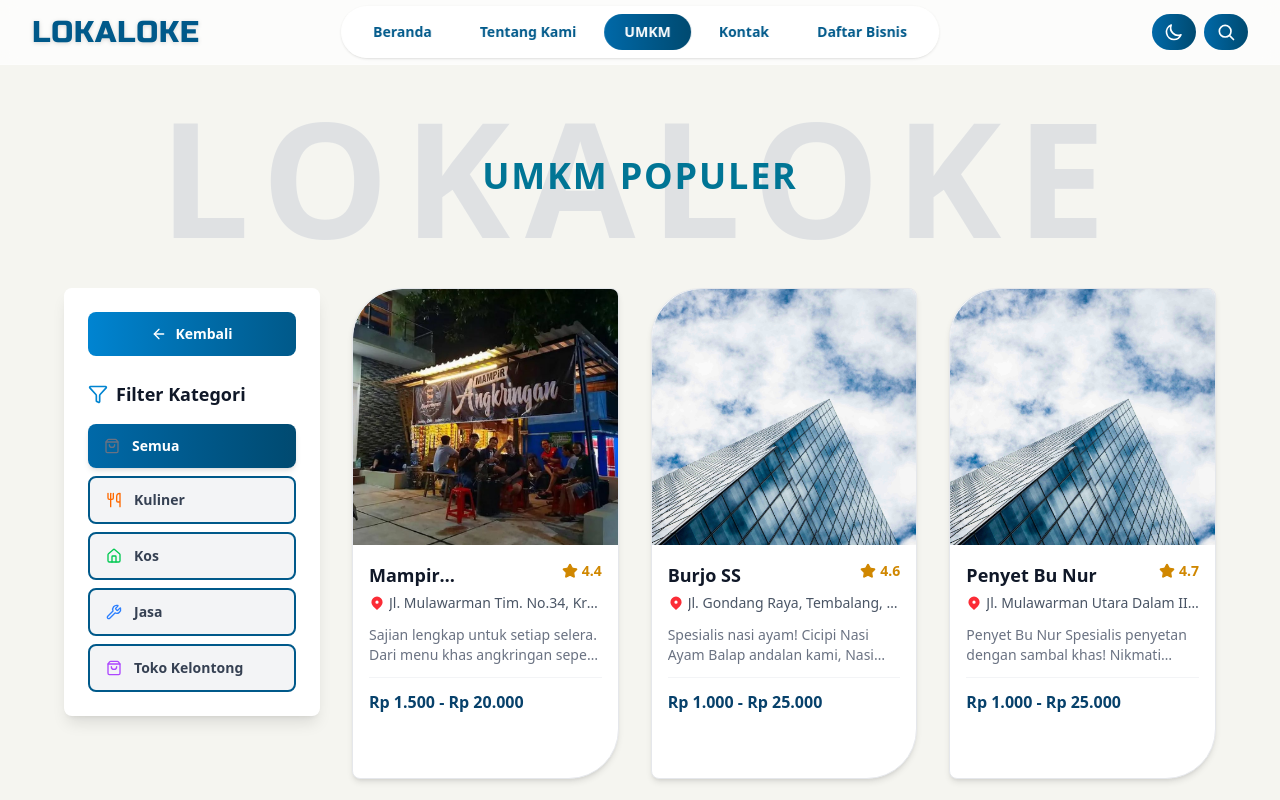
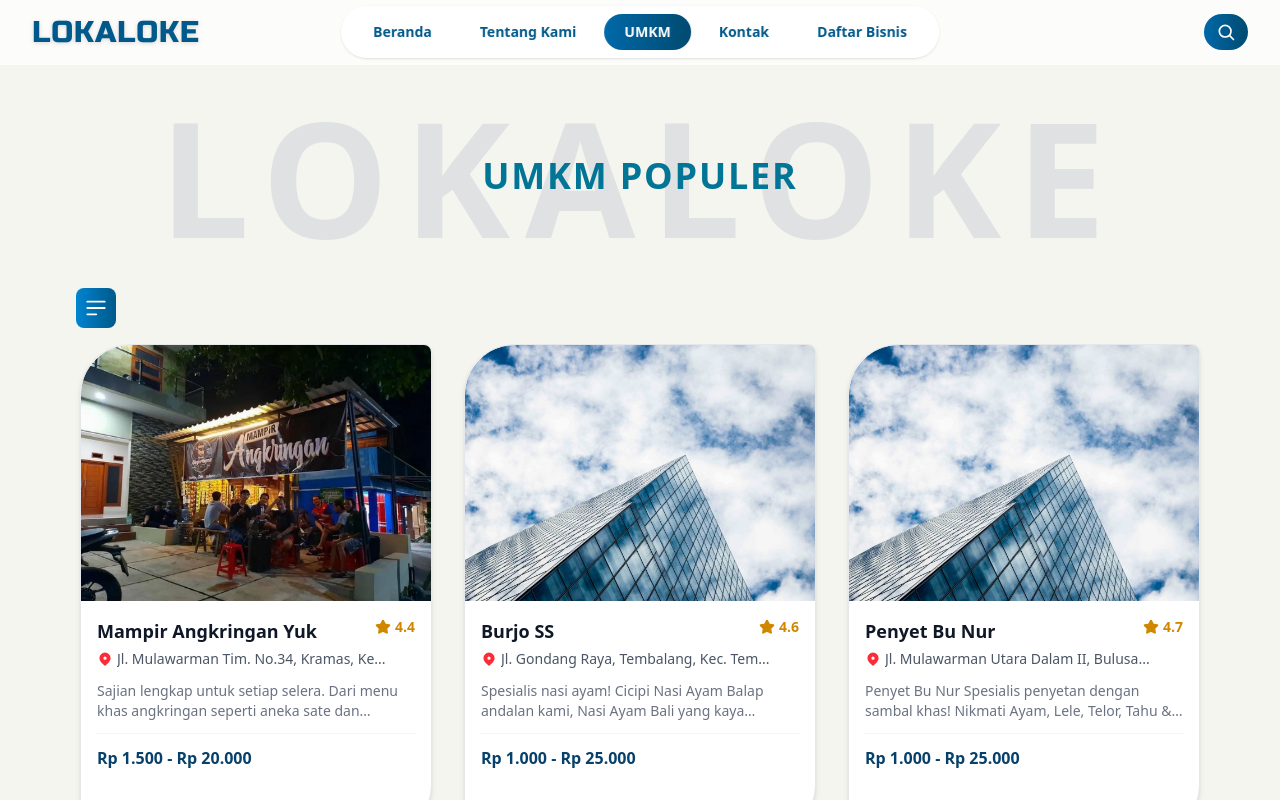
Before and after one commit to Gzaa19/LokalOKE, a React (Vite) app: page /umkm in a window 1280 px wide. Shown: the top 800 px of the page. Built offline with nearby package versions, Linux system fonts and the light colour scheme.

Commit message:
halaman UMKM

```diff
--- a/src/components/layout/Footer.jsx
+++ b/src/components/layout/Footer.jsx
@@ -1,6 +1,6 @@
 export default function Footer() {
   return (
-    <footer className="bg-linear-to-r from-slate-700 via-slate-800 to-slate-900 py-12">
+    <footer className="bg-linear-to-r from-slate-700 via-slate-800 to-slate-900 py-12 relative z-50">
       <div className="max-w-5xl mx-auto px-4 text-center">
         <div className="flex flex-col items-center justify-center gap-1 mb-6">
             <span className="font-russo text-white text-2xl md:text-3xl drop-shadow-xl transition-all duration-500 tracking-[0.40em]">LOKALOKE</span>
--- a/src/components/layout/Navbar.jsx
+++ b/src/components/layout/Navbar.jsx
@@ -100,22 +100,6 @@ const Navbar = () => {
                     </div>
 
                     <div className="hidden md:flex items-center gap-2">
-                        <button className="px-3 py-2 rounded-full text-white font-semibold text-sm bg-gradient-to-r from-sky-700 to-sky-900 transition-all hover:from-sky-800 hover:to-sky-950 hover:shadow-md focus:outline-none focus:ring-2 focus:ring-white/40" aria-label="Toggle theme">
-                            <svg
-                                className="w-5 h-5"
-                                fill="none"
-                                stroke="currentColor"
-                                viewBox="0 0 24 24"
-                            >
-                                <path
-                                    strokeLinecap="round"
-                                    strokeLinejoin="round"
-                                    strokeWidth={2}
-                                    d="M20.354 15.354A9 9 0 018.646 3.646 9.003 9.003 0 0012 21a9.003 9.003 0 008.354-5.646z"
-                                />
-                            </svg>
-                        </button>
-
                         <div className="relative flex items-center">
                             <button
                                 className="px-3 py-2 rounded-full text-white font-semibold text-sm bg-gradient-to-r from-sky-700 to-sky-900 transition-all hover:from-sky-800 hover:to-sky-950 hover:shadow-md focus:outline-none focus:ring-2 focus:ring-white/40"
@@ -146,11 +130,6 @@ const Navbar = () => {
                     </div>
 
                     <div className="md:hidden flex items-center gap-2">
-                        <button className="px-3 py-2 rounded-full text-white font-semibold text-sm bg-gradient-to-r from-sky-700 to-sky-900 transition-all hover:from-sky-800 hover:to-sky-950 hover:shadow-md" aria-label="Toggle theme">
-                            <svg className="w-5 h-5" fill="none" stroke="currentColor" viewBox="0 0 24 24">
-                                <path strokeLinecap="round" strokeLinejoin="round" strokeWidth={2} d="M20.354 15.354A9 9 0 018.646 3.646 9.003 9.003 0 0012 21a9.003 9.003 0 008.354-5.646z" />
-                            </svg>
-                        </button>
                         <div className="relative">
                             <button
                                 className="px-3 py-2 rounded-full text-white font-semibold text-sm bg-gradient-to-r from-sky-700 to-sky-900 transition-all hover:from-sky-800 hover:to-sky-950 hover:shadow-md"
--- a/src/features/umkm-directory/UmkmList.jsx
+++ b/src/features/umkm-directory/UmkmList.jsx
@@ -1,6 +1,7 @@
 import React, { useState, useEffect } from 'react';
 import { Link } from 'react-router-dom';
 import { ArrowLeft, Filter, ShoppingBag, Utensils, Wrench, Home, Building2 } from 'lucide-react';
+import { motion } from 'framer-motion';
 import { useUmkmList } from '../../hooks/useUmkmList';
 import UmkmCard from '../../components/umkm/umkmcard';
 import AnimatedContainer from '../../components/ui/Container';
@@ -12,16 +13,32 @@ const UmkmList = ({
 }) => {
   const { selectedCategory, searchQuery, filteredUMKM, categories, handleCategoryChange } = useUmkmList();
   const [isSidebarVisible, setIsSidebarVisible] = useState(false);
+  const [isSidebarOpen, setIsSidebarOpen] = useState(false);
+  const [isMobile, setIsMobile] = useState(window.innerWidth < 640);
 
   useEffect(() => {
     const timer = setTimeout(() => setIsSidebarVisible(true), 100);
     return () => clearTimeout(timer);
   }, []);
 
+  useEffect(() => {
+    const handleResize = () => setIsMobile(window.innerWidth < 640);
+    window.addEventListener('resize', handleResize);
+    return () => window.removeEventListener('resize', handleResize);
+  }, []);
+
   return (
-    <section className="mt-5 pb-16">
+    <motion.section
+      className="mt-5 pb-16"
+      initial={{ opacity: 0 }}
+      animate={{ opacity: 1 }}
+      transition={{ duration: 0.5, ease: "easeOut" }}
+    >
       <div className="w-full px-8 xl:px-16">
         <div className="relative w-full flex justify-center items-center my-4 sm:my-6 md:my-8 px-4">
+          <div className="w-full relative select-none">
+            <div className="flex items-center justify-center">
+              <div className="relative">
                 <h2 className="
                   font-bold leading-[1]
                   text-gray-300 opacity-60
@@ -44,6 +61,9 @@ const UmkmList = ({
                   {searchQuery ? `HASIL PENCARIAN` : 'UMKM POPULER'}
                 </h3>
               </div>
+            </div>
+          </div>
+        </div>
 
         {/* Search Result Info */}
         {searchQuery && (
@@ -57,27 +77,47 @@ const UmkmList = ({
           </div>
         )}
 
-        <div className="flex flex-col lg:flex-row gap-8 mt-8 mb-10">
+        {/* Toggle Button for Filter */}
+        <button
+          data-drawer-target="separator-sidebar"
+          data-drawer-toggle="separator-sidebar"
+          aria-controls="separator-sidebar"
+          type="button"
+          className="inline-flex items-center p-2 mt-0 ms-3 text-sm text-white bg-gradient-to-r from-sky-600 to-sky-800 rounded-lg hover:from-sky-700 hover:to-sky-900 focus:outline-none focus:ring-2 focus:ring-sky-200 dark:text-white dark:from-sky-600 dark:to-sky-800 dark:hover:from-sky-700 dark:hover:to-sky-900 dark:focus:ring-sky-600 cursor-pointer"
+          onClick={() => setIsSidebarOpen(!isSidebarOpen)}
+        >
+          <span className="sr-only">Open sidebar</span>
+          <svg className="w-6 h-6" aria-hidden="true" fill="currentColor" viewBox="0 0 20 20" xmlns="http://www.w3.org/2000/svg">
+            <path clip-rule="evenodd" fill-rule="evenodd" d="M2 4.75A.75.75 0 012.75 4h14.5a.75.75 0 010 1.5H2.75A.75.75 0 012 4.75zm0 10.5a.75.75 0 01.75-.75h7.5a.75.75 0 010 1.5h-7.5a.75.75 0 01-.75-.75zM2 10a.75.75 0 01.75-.75h14.5a.75.75 0 010 1.5H2.75A.75.75 0 012 10z"></path>
+          </svg>
+        </button>
+
+        <div className="flex flex-col lg:flex-row gap-8 mt-0 mb-10">
+          {/* Mobile Overlay */}
+          {isMobile && isSidebarOpen && (
+            <div
+              className="fixed inset-0 bg-transparent z-5"
+              onClick={() => setIsSidebarOpen(false)}
+            />
+          )}
+
           {/* Filter Sidebar */}
-          <div className={`lg:w-64 flex-shrink-0 transition-transform duration-500 ease-out ${isSidebarVisible ? 'translate-x-0' : '-translate-x-full'}`}>
-            <div className="bg-white rounded-lg shadow-lg p-6 sticky top-20">
-              {/* Tombol Kembali */}
-              <div className="mb-6">
-                <Link
-                  to="/"
-                  className="relative inline-flex items-center gap-2 bg-gradient-to-r from-sky-600 to-sky-800 text-white px-4 py-3 rounded-lg overflow-hidden group transition-all duration-300 ease-out hover:scale-105 w-full justify-center cursor-pointer"
+          <motion.aside
+            id="separator-sidebar"
+            className={`fixed top-16 left-0 z-10 w-64 h-screen bg-white`}
+            initial={{ x: -256 }}
+            animate={{ x: isSidebarOpen ? 0 : -256 }}
+            transition={{ duration: 0.5, ease: "easeOut", delay: 0.2 }}
+            aria-label="Sidebar"
           >
-                  <span className="absolute inset-0 bg-gradient-to-r from-sky-700 to-sky-900 opacity-0 group-hover:opacity-100 transition-opacity duration-300 ease-out"></span>
-                  <ArrowLeft className="w-4 h-4 relative z-10" />
-                  <span className="relative z-10 text-sm font-semibold">Kembali</span>
-                </Link>
+            <div className="h-full px-3 py-4 overflow-y-auto">
+              <ul className="space-y-2 font-medium">
+                <li>
+                  <div className="flex items-center p-2 text-sky-800 rounded-lg dark:text-sky-800 group">
+                    <Filter className="w-5 h-5 text-sky-700 transition duration-75 dark:text-sky-600 group-hover:text-sky-900 dark:group-hover:text-sky-900" />
+                    <span className="ms-3">Filter Kategori</span>
                   </div>
-
-              <h4 className="text-lg font-semibold text-gray-900 mb-4 flex items-center gap-2">
-                <Filter className="w-5 h-5 text-sky-600" />
-                Filter Kategori
-              </h4>
-              <div className="space-y-2">
+                </li>
                 {categories.map((category) => {
                   const getCategoryIcon = (cat) => {
                     switch (cat) {
@@ -92,35 +132,54 @@ const UmkmList = ({
                       case 'Kerajinan':
                         return <Filter className="w-4 h-4 text-pink-500" />;
                       default:
-                        return <ShoppingBag className="w-4 h-4 text-gray-500" />;
+                        return <ShoppingBag className="w-4 h-4 text-black-500" />;
                     }
                   };
 
                   return (
+                    <li key={category}>
                       <button
-                      key={category}
                         onClick={() => {
                           handleCategoryChange(category);
                           window.scrollTo({ top: 0, behavior: 'smooth' });
+                          setIsSidebarOpen(false); // Close sidebar on mobile after selection
                         }}
                         className={`
                         w-full py-3 px-4 rounded-lg font-semibold text-sm transition-all duration-200 text-left flex items-center gap-3 cursor-pointer
                         ${selectedCategory === category
                           ? 'bg-gradient-to-r from-sky-700 to-sky-900 text-white shadow-md'
-                        : 'bg-gray-100 text-gray-700 border-2 border-sky-800 hover:bg-gradient-to-r hover:from-sky-700 hover:to-sky-900 hover:text-white hover:shadow-md'}
+                          : 'bg-gray-100 text-sky-800 border-2 border-sky-800 hover:bg-gradient-to-r hover:from-sky-700 hover:to-sky-900 hover:text-white hover:shadow-md'}
                         `}
                       >
                         {getCategoryIcon(category)}
                         {category}
                       </button>
+                    </li>
                   );
                 })}
+              </ul>
+              <ul className="pt-4 mt-4 space-y-2 font-medium border-t border-gray-200 dark:border-gray-700">
+                <li>
+                  <Link
+                    to="/"
+                    className="relative inline-flex items-center gap-2 bg-gradient-to-r from-sky-600 to-sky-800 text-white px-8 py-2 rounded-lg overflow-hidden group transition-all duration-300 ease-out hover:scale-105"
+                  >
+                    <span className="absolute inset-0 bg-gradient-to-r from-sky-700 to-sky-900 opacity-0 group-hover:opacity-100 transition-opacity duration-300 ease-out"></span>
+                    <ArrowLeft className="w-4 h-4 relative z-10" />
+                    <span className="relative z-10 text-sm font-semibold">Kembali</span>
+                  </Link>
+                </li>
+              </ul>
             </div>
-            </div>
-          </div>
+          </motion.aside>
 
           {/* UMKM Cards */}
-          <div className="flex-1">
+          <motion.div
+            className={`p-4 transition-all duration-500 ease-out ${!isMobile && isSidebarOpen ? 'ml-64' : ''}`}
+            initial={{ y: 50, opacity: 0 }}
+            animate={{ y: 0, opacity: 1 }}
+            transition={{ duration: 0.6, ease: "easeOut", delay: 0.2 }}
+          >
             <AnimatedContainer
               variant="stagger"
               className="grid grid-cols-1 md:grid-cols-2 xl:grid-cols-3 gap-8"
@@ -135,10 +194,10 @@ const UmkmList = ({
                 />
               ))}
             </AnimatedContainer>
+          </motion.div>
         </div>
       </div>
-      </div>
-    </section>
+    </motion.section>
   );
 };
 
```
Lines whose indentation alone changed are shown as unchanged.
